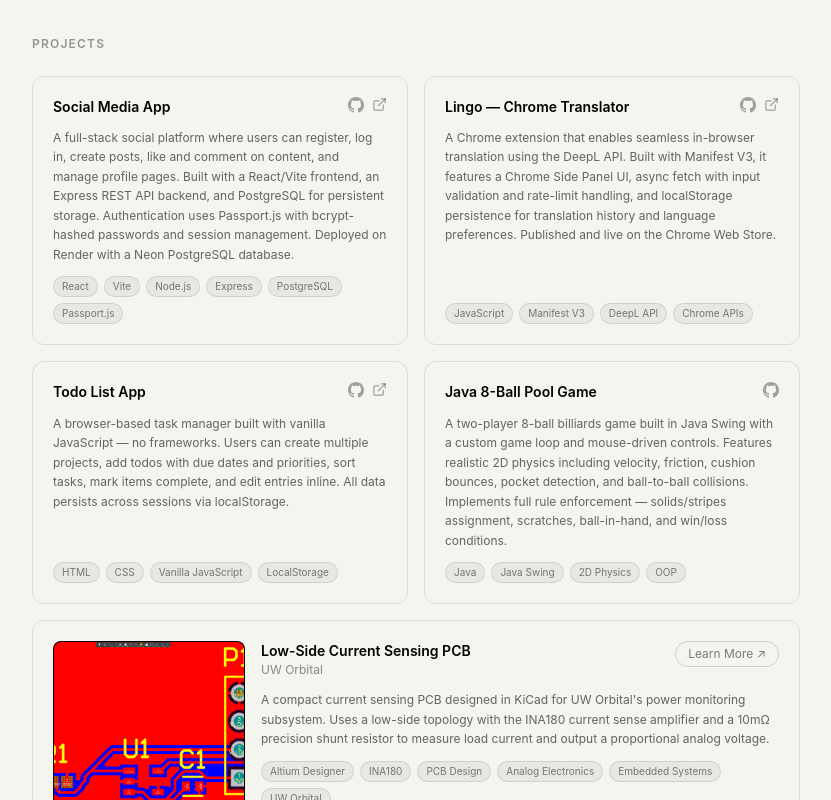
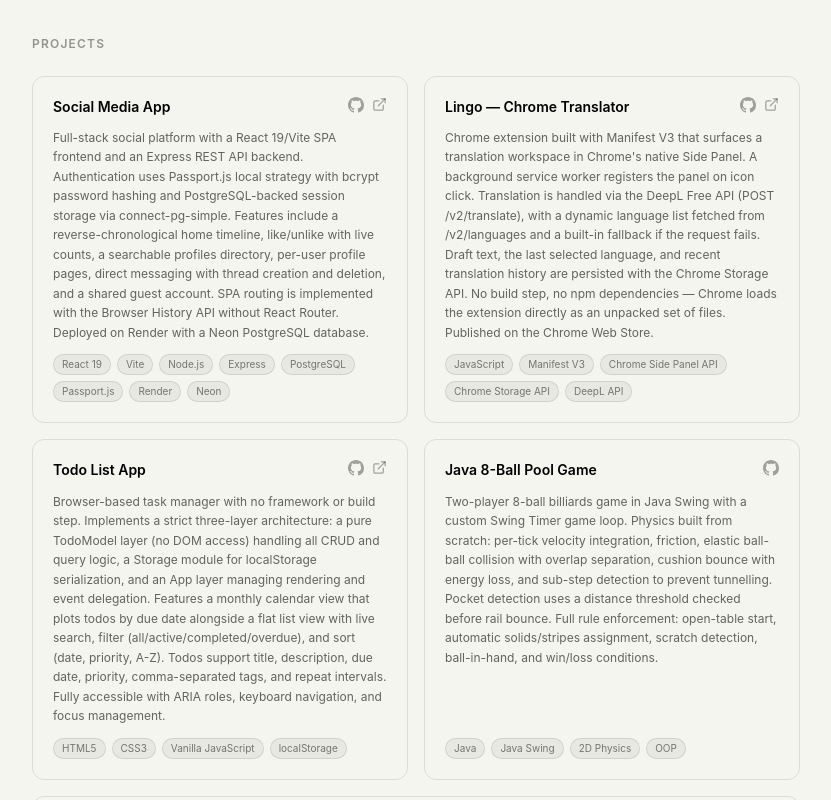
Before and after one commit to rayymondf/personal-site, a Next.js app: page / in a window 1280 px wide. Shown: the part 2100-2900 px from the top of the page, without its empty margins (224-1055 px from the left). Built offline with nearby package versions, Linux system fonts and the light colour scheme.

Commit message:
updated ui

```diff
--- a/app/page.tsx
+++ b/app/page.tsx
@@ -76,29 +76,29 @@
 const projects = [
   {
     name: "Social Media App",
-    stack: ["React", "Vite", "Node.js", "Express", "PostgreSQL", "Passport.js"],
-    description: "A full-stack social platform where users can register, log in, create posts, like and comment on content, and manage profile pages. Built with a React/Vite frontend, an Express REST API backend, and PostgreSQL for persistent storage. Authentication uses Passport.js with bcrypt-hashed passwords and session management. Deployed on Render with a Neon PostgreSQL database.",
+    stack: ["React 19", "Vite", "Node.js", "Express", "PostgreSQL", "Passport.js", "Render", "Neon"],
+    description: "Full-stack social platform with a React 19/Vite SPA frontend and an Express REST API backend. Authentication uses Passport.js local strategy with bcrypt password hashing and PostgreSQL-backed session storage via connect-pg-simple. Features include a reverse-chronological home timeline, like/unlike with live counts, a searchable profiles directory, per-user profile pages, direct messaging with thread creation and deletion, and a shared guest account. SPA routing is implemented with the Browser History API without React Router. Deployed on Render with a Neon PostgreSQL database.",
     repo: "https://github.com/rayymondf/Social_Media_Project",
     demo: "https://social-media-project-1-d15l.onrender.com/",
   },
   {
     name: "Lingo — Chrome Translator",
-    stack: ["JavaScript", "Manifest V3", "DeepL API", "Chrome APIs"],
-    description: "A Chrome extension that enables seamless in-browser translation using the DeepL API. Built with Manifest V3, it features a Chrome Side Panel UI, async fetch with input validation and rate-limit handling, and localStorage persistence for translation history and language preferences. Published and live on the Chrome Web Store.",
+    stack: ["JavaScript", "Manifest V3", "Chrome Side Panel API", "Chrome Storage API", "DeepL API"],
+    description: "Chrome extension built with Manifest V3 that surfaces a translation workspace in Chrome's native Side Panel. A background service worker registers the panel on icon click. Translation is handled via the DeepL Free API (POST /v2/translate), with a dynamic language list fetched from /v2/languages and a built-in fallback if the request fails. Draft text, the last selected language, and recent translation history are persisted with the Chrome Storage API. No build step, no npm dependencies — Chrome loads the extension directly as an unpacked set of files. Published on the Chrome Web Store.",
     repo: "https://github.com/rayymondf/Lingo_Seamless_Language_Translator",
     demo: "https://chromewebstore.google.com/detail/lingo-language-translator/okfkakjgiocfbejhmlpfmlbgjgdkddbl",
   },
   {
     name: "Todo List App",
-    stack: ["HTML", "CSS", "Vanilla JavaScript", "LocalStorage"],
-    description: "A browser-based task manager built with vanilla JavaScript — no frameworks. Users can create multiple projects, add todos with due dates and priorities, sort tasks, mark items complete, and edit entries inline. All data persists across sessions via localStorage.",
+    stack: ["HTML5", "CSS3", "Vanilla JavaScript", "localStorage"],
+    description: "Browser-based task manager with no framework or build step. Implements a strict three-layer architecture: a pure TodoModel layer (no DOM access) handling all CRUD and query logic, a Storage module for localStorage serialization, and an App layer managing rendering and event delegation. Features a monthly calendar view that plots todos by due date alongside a flat list view with live search, filter (all/active/completed/overdue), and sort (date, priority, A-Z). Todos support title, description, due date, priority, comma-separated tags, and repeat intervals. Fully accessible with ARIA roles, keyboard navigation, and focus management.",
     repo: "https://github.com/rayymondf/Todo-List-Project",
     demo: "https://rayymondf.github.io/Todo-List-Project/",
   },
   {
     name: "Java 8-Ball Pool Game",
     stack: ["Java", "Java Swing", "2D Physics", "OOP"],
-    description: "A two-player 8-ball billiards game built in Java Swing with a custom game loop and mouse-driven controls. Features realistic 2D physics including velocity, friction, cushion bounces, pocket detection, and ball-to-ball collisions. Implements full rule enforcement — solids/stripes assignment, scratches, ball-in-hand, and win/loss conditions.",
+    description: "Two-player 8-ball billiards game in Java Swing with a custom Swing Timer game loop. Physics built from scratch: per-tick velocity integration, friction, elastic ball-ball collision with overlap separation, cushion bounce with energy loss, and sub-step detection to prevent tunnelling. Pocket detection uses a distance threshold checked before rail bounce. Full rule enforcement: open-table start, automatic solids/stripes assignment, scratch detection, ball-in-hand, and win/loss conditions.",
     repo: "https://github.com/rayymondf/Java-Project-Billards-Game",
     demo: null,
   },
@@ -406,7 +406,7 @@
                   </button>
                 </div>
                 <p className="text-black/60 dark:text-white/60 text-xs leading-relaxed">
-                  A compact current sensing PCB designed in KiCad for UW Orbital&apos;s power monitoring subsystem. Uses a low-side topology with the INA180 current sense amplifier and a 10mΩ precision shunt resistor to measure load current and output a proportional analog voltage.
+                  A current-sense breakout board designed in Altium Designer for UW Orbital&apos;s power monitoring subsystem. Uses a low-side topology with the INA180B3IDBVR amplifier (100 V/V gain) and a 10mΩ shunt resistor to output a voltage proportional to load current, readable by an MCU ADC.
                 </p>
                 <div className="flex flex-wrap gap-1.5">
                   {["Altium Designer", "INA180", "PCB Design", "Analog Electronics", "Embedded Systems", "UW Orbital"].map((s) => (
```
